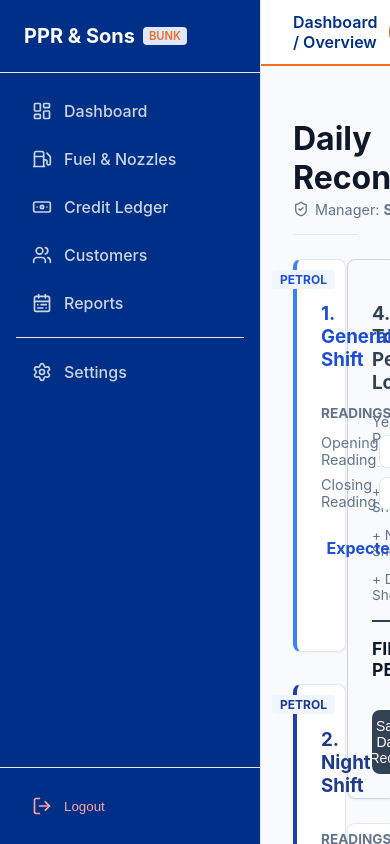
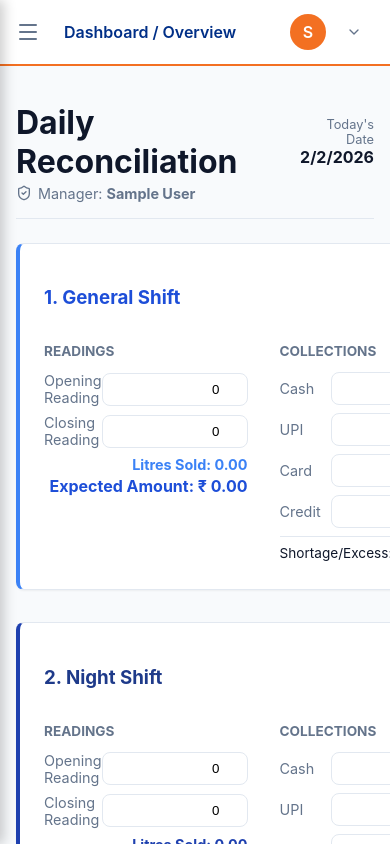
Before and after one commit to suresh181/petrol_bunk_app, a React (Vite) app: page /sales in a window 390 px wide. Built offline with nearby package versions, Linux system fonts and the light colour scheme; no server answers; the database is empty; sample sign-in values are in the browser's storage.

Commit message:
Feat: Mobile Optimization (Responsive Sidebar & ShiftSales Layout)

```diff
--- a/src/components/Layout/MainLayout.css
+++ b/src/components/Layout/MainLayout.css
@@ -169,6 +169,96 @@
 
 .content-area {
     flex: 1;
-    padding: 2rem;
     overflow-y: auto;
 }
+
+/* Mobile Sidebar & Responsive */
+@media (max-width: 768px) {
+    .app-container {
+        position: relative;
+    }
+
+    .sidebar {
+        position: absolute;
+        top: 0;
+        left: 0;
+        height: 100%;
+        z-index: 50;
+        transform: translateX(-100%);
+        transition: transform 0.3s ease-in-out;
+        width: 250px;
+        box-shadow: 4px 0 12px rgba(0, 0, 0, 0.2);
+    }
+
+    .sidebar.open {
+        transform: translateX(0);
+    }
+
+    .overlay {
+        position: fixed;
+        top: 0;
+        left: 0;
+        right: 0;
+        bottom: 0;
+        background: rgba(0, 0, 0, 0.5);
+        z-index: 40;
+        display: none;
+    }
+
+    .overlay.open {
+        display: block;
+    }
+
+    .top-bar {
+        padding: 0 1rem;
+    }
+
+    .content-area {
+        padding: 1rem;
+    }
+}
+
+/* Helper for Shift Sales Mobile */
+.page-grid {
+    display: grid;
+    grid-template-columns: minmax(0, 2fr) minmax(0, 1fr);
+    gap: 2rem;
+}
+
+@media (max-width: 768px) {
+    .page-grid {
+        grid-template-columns: 1fr;
+        gap: 1.5rem;
+    }
+
+    .section-grid {
+        grid-template-columns: 1fr;
+        gap: 1rem;
+    }
+
+    .mobile-menu-trigger {
+        display: flex;
+    }
+}
+
+/* Inner Card Grid */
+.section-grid {
+    display: grid;
+    grid-template-columns: 1fr 1fr;
+    gap: 2rem;
+}
+
+/* Mobile Visibility Helpers */
+.mobile-menu-trigger {
+    display: none;
+}
+
+.mobile-only {
+    display: none;
+}
+
+@media (max-width: 768px) {
+    .mobile-only {
+        display: block;
+    }
+}
--- a/src/components/Layout/MainLayout.jsx
+++ b/src/components/Layout/MainLayout.jsx
@@ -1,6 +1,6 @@
 import React, { useState } from 'react';
 import { NavLink, useNavigate } from 'react-router-dom';
-import { LayoutDashboard, Fuel, Banknote, CalendarRange, Settings, LogOut, Users, User, ChevronDown } from 'lucide-react';
+import { LayoutDashboard, Fuel, Banknote, CalendarRange, Settings, LogOut, Users, User, ChevronDown, Menu, X } from 'lucide-react';
 import { useAuth } from '../../context/AuthContext';
 import './MainLayout.css';
 
@@ -8,6 +8,7 @@ const MainLayout = ({ children }) => {
     const { user, logout } = useAuth();
     const navigate = useNavigate();
     const [showProfileCard, setShowProfileCard] = useState(false);
+    const [isMobileMenuOpen, setIsMobileMenuOpen] = useState(false);
 
     const handleLogout = () => {
         logout();
@@ -16,45 +17,57 @@ const MainLayout = ({ children }) => {
 
     return (
         <div className="app-container">
+            {/* Mobile Overlay */}
+            <div
+                className={`overlay ${isMobileMenuOpen ? 'open' : ''}`}
+                onClick={() => setIsMobileMenuOpen(false)}
+            />
+
             {/* Sidebar */}
-            <aside className="sidebar">
-                <div className="sidebar-header">
-                    <h2>PPR & Sons</h2>
-                    <span className="badge">Bunk</span>
+            <aside className={`sidebar ${isMobileMenuOpen ? 'open' : ''}`}>
+                <div className="sidebar-header" style={{ justifyContent: 'space-between' }}>
+                    <div style={{ display: 'flex', alignItems: 'center', gap: '0.5rem' }}>
+                        <h2>PPR & Sons</h2>
+                        <span className="badge">Bunk</span>
+                    </div>
+                    {/* Close Button Mobile */}
+                    <button className="btn" style={{ color: 'white', padding: 0 }} onClick={() => setIsMobileMenuOpen(false)}>
+                        <X size={24} className="mobile-only" style={{ display: typeof window !== 'undefined' && window.innerWidth > 768 ? 'none' : 'block' }} />
+                    </button>
                 </div>
 
                 <nav className="sidebar-nav">
-                    <NavLink to="/dashboard" className="nav-item">
+                    <NavLink to="/dashboard" className="nav-item" onClick={() => setIsMobileMenuOpen(false)}>
                         <LayoutDashboard size={20} />
                         <span>Dashboard</span>
                     </NavLink>
-                    <NavLink to="/fuel" className="nav-item">
+                    <NavLink to="/fuel" className="nav-item" onClick={() => setIsMobileMenuOpen(false)}>
                         <Fuel size={20} />
                         <span>Fuel & Nozzles</span>
                     </NavLink>
 
                     {/* Only Admin can see Shift Sales */}
                     {user?.role === 'Admin' && (
-                        <NavLink to="/sales" className="nav-item">
+                        <NavLink to="/sales" className="nav-item" onClick={() => setIsMobileMenuOpen(false)}>
                             <Banknote size={20} />
                             <span>Shift Sales</span>
                         </NavLink>
                     )}
 
-                    <NavLink to="/credits" className="nav-item">
+                    <NavLink to="/credits" className="nav-item" onClick={() => setIsMobileMenuOpen(false)}>
                         <Banknote size={20} />
                         <span>Credit Ledger</span>
                     </NavLink>
-                    <NavLink to="/credit" className="nav-item">
+                    <NavLink to="/credit" className="nav-item" onClick={() => setIsMobileMenuOpen(false)}>
                         <Users size={20} />
                         <span>Customers</span>
                     </NavLink>
-                    <NavLink to="/reports" className="nav-item">
+                    <NavLink to="/reports" className="nav-item" onClick={() => setIsMobileMenuOpen(false)}>
                         <CalendarRange size={20} />
                         <span>Reports</span>
                     </NavLink>
                     <div className="nav-divider"></div>
-                    <NavLink to="/settings" className="nav-item">
+                    <NavLink to="/settings" className="nav-item" onClick={() => setIsMobileMenuOpen(false)}>
                         <Settings size={20} />
                         <span>Settings</span>
                     </NavLink>
@@ -71,7 +84,17 @@ const MainLayout = ({ children }) => {
             {/* Main Content */}
             <main className="main-content">
                 <header className="top-bar">
-                    <div className="breadcrumbs">Dashboard / Overview</div>
+                    <div style={{ display: 'flex', alignItems: 'center', gap: '1rem' }}>
+                        {/* Hamburger Trigger */}
+                        <div
+                            style={{ cursor: 'pointer', display: 'flex', alignItems: 'center' }}
+                            className="mobile-menu-trigger"
+                            onClick={() => setIsMobileMenuOpen(true)}
+                        >
+                            <Menu size={24} color="#64748b" />
+                        </div>
+                        <div className="breadcrumbs" style={{ marginLeft: '8px' }}>Dashboard / Overview</div>
+                    </div>
 
                     {/* Profile Section */}
                     <div style={{ position: 'relative' }}>
@@ -81,8 +104,8 @@ const MainLayout = ({ children }) => {
                             style={{ cursor: 'pointer', userSelect: 'none' }}
                         >
                             <div className="avatar">{user?.name?.charAt(0) || 'U'}</div>
-                            <div className="user-info">
-                                <p className="name">{user?.name || 'Guest'}</p>
+                            <div className="user-info" style={{ display: 'none' }}> {/* Hide name on mobile to save space? or keep it */}
+                                <p className="name" style={{ display: 'block' }}>{user?.name || 'Guest'}</p>
                                 <p className="role">{user?.role || 'Viewer'}</p>
                             </div>
                             <ChevronDown size={16} color="#64748b" style={{ marginLeft: '8px' }} />
--- a/src/pages/ShiftSales.jsx
+++ b/src/pages/ShiftSales.jsx
@@ -321,7 +321,7 @@ const ShiftSales = () => {
                 </div>
             </div>
 
-            <div style={{ display: 'grid', gridTemplateColumns: 'minmax(0, 2fr) minmax(0, 1fr)', gap: '2rem' }}>
+            <div className="page-grid">
 
                 {/* LEFT COLUMN: The 3 Main Sections */}
                 <div style={{ display: 'flex', flexDirection: 'column', gap: '2rem' }}>
@@ -330,7 +330,7 @@ const ShiftSales = () => {
                     <div className="card" style={{ borderLeft: '4px solid #3b82f6', position: 'relative' }}>
                         <div style={{ position: 'absolute', right: '10px', top: '10px', background: '#eff6ff', color: '#1d4ed8', padding: '2px 8px', borderRadius: '4px', fontSize: '0.75rem', fontWeight: 'bold' }}>PETROL</div>
                         <h3 style={{ color: '#1d4ed8', marginBottom: '1rem' }}>1. General Shift</h3>
-                        <div style={{ display: 'grid', gridTemplateColumns: '1fr 1fr', gap: '2rem' }}>
+                        <div className="section-grid">
                             <div>
                                 <h4 style={{ fontSize: '0.85rem', marginBottom: '0.8rem', color: '#64748b', textTransform: 'uppercase' }}>Readings</h4>
                                 <InputRow label="Opening Reading" val={generalShift.opening} setVal={v => setGeneralShift({ ...generalShift, opening: v })} />
@@ -362,7 +362,7 @@ const ShiftSales = () => {
                     <div className="card" style={{ borderLeft: '4px solid #1e40af', position: 'relative' }}>
                         <div style={{ position: 'absolute', right: '10px', top: '10px', background: '#eff6ff', color: '#1e3a8a', padding: '2px 8px', borderRadius: '4px', fontSize: '0.75rem', fontWeight: 'bold' }}>PETROL</div>
                         <h3 style={{ color: '#1e3a8a', marginBottom: '1rem' }}>2. Night Shift</h3>
-                        <div style={{ display: 'grid', gridTemplateColumns: '1fr 1fr', gap: '2rem' }}>
+                        <div className="section-grid">
                             <div>
                                 <h4 style={{ fontSize: '0.85rem', marginBottom: '0.8rem', color: '#64748b', textTransform: 'uppercase' }}>Readings</h4>
                                 <InputRow label="Opening Reading" val={nightShift.opening} setVal={v => setNightShift({ ...nightShift, opening: v })} />
@@ -394,7 +394,7 @@ const ShiftSales = () => {
                     <div className="card" style={{ borderLeft: '4px solid #f59e0b', position: 'relative' }}>
                         <div style={{ position: 'absolute', right: '10px', top: '10px', background: '#fffbeb', color: '#b45309', padding: '2px 8px', borderRadius: '4px', fontSize: '0.75rem', fontWeight: 'bold' }}>DIESEL</div>
                         <h3 style={{ color: '#d97706', marginBottom: '1rem' }}>3. Diesel (24 Hours)</h3>
-                        <div style={{ display: 'grid', gridTemplateColumns: '1fr 1fr', gap: '2rem' }}>
+                        <div className="section-grid">
                             <div>
                                 <h4 style={{ fontSize: '0.85rem', marginBottom: '0.8rem', color: '#64748b', textTransform: 'uppercase' }}>Readings</h4>
                                 <InputRow label="Yesterday Closing" val={dieselShift.opening} setVal={v => setDieselShift({ ...dieselShift, opening: v })} />
```
